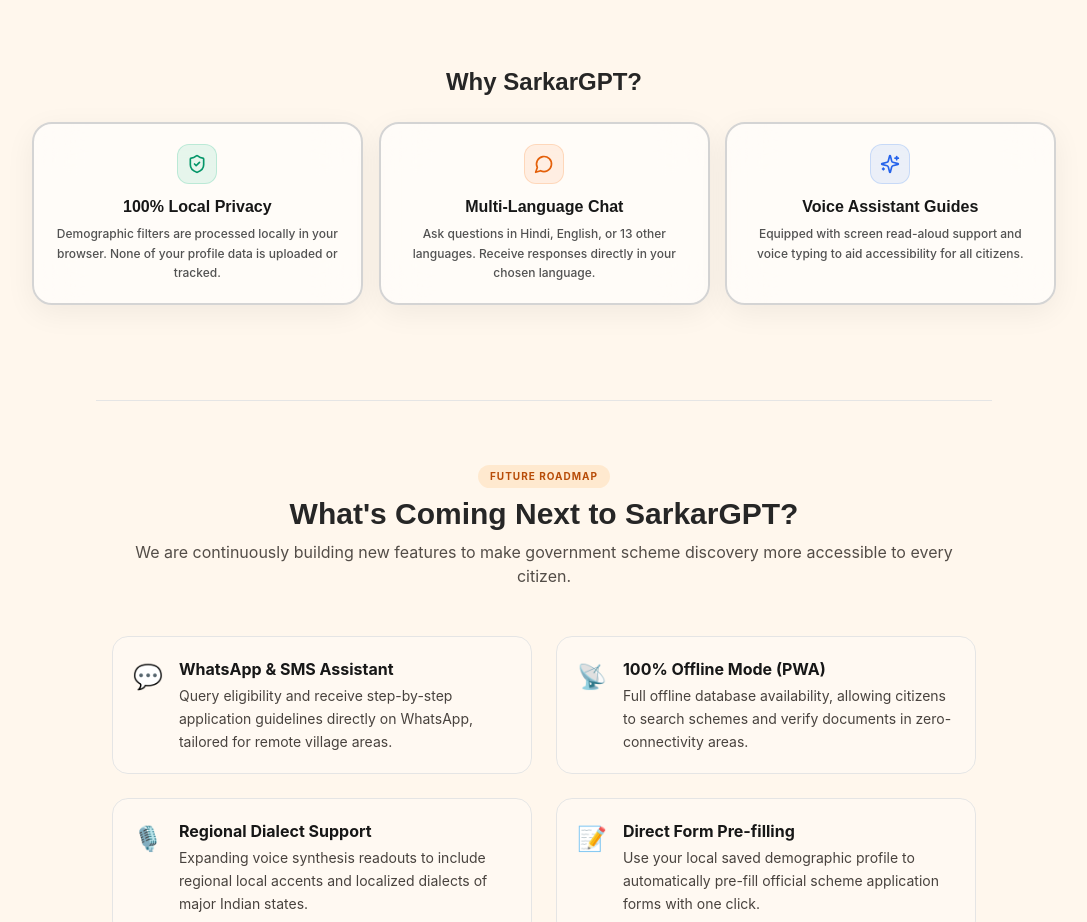
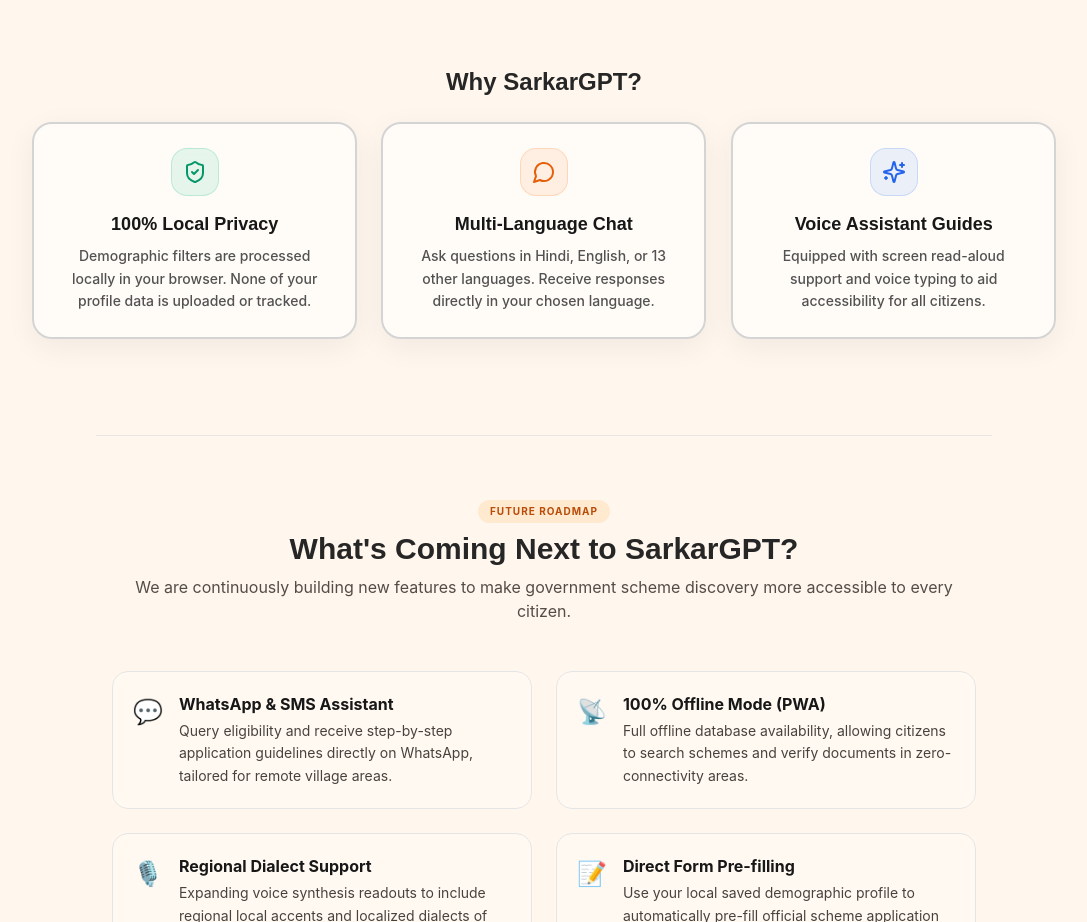
Before and after one commit to Aman-2518/Sarkar-GPT, a Next.js app: page / in a window 1280 px wide. Shown: the part 1740-2662 px from the top of the page, without its empty margins (96-1183 px from the left). Built offline with nearby package versions, Linux system fonts and the light colour scheme.

Commit message:
design: align benefits section horizontally side-by-side using grid columns

```diff
--- a/app/page.tsx
+++ b/app/page.tsx
@@ -720,20 +720,20 @@
           Why SarkarGPT?
         </h2>
 
-        <div className="grid gap-4 md:grid-cols-3">
+        <div className="grid gap-6 grid-cols-1 md:grid-cols-3">
           {/* Card 1 */}
           <motion.div
-            whileHover={{ scale: 1.02, y: -2 }}
-            className="card !p-5 flex flex-col items-center text-center gap-3 border-2 border-neutral-300 dark:border-zinc-700 bg-white/60 dark:bg-zinc-900/40 hover:border-emerald-500/40 dark:hover:border-emerald-500/30 transition-all duration-300"
+            whileHover={{ scale: 1.025, y: -4 }}
+            className="card !p-6 flex flex-col items-center text-center gap-4 border-2 border-neutral-300 dark:border-zinc-700 bg-white/60 dark:bg-zinc-900/40 hover:border-emerald-500/40 dark:hover:border-emerald-500/30 transition-all duration-300"
           >
-            <span className="grid h-10 w-10 place-items-center rounded-xl bg-emerald-500/10 text-emerald-600 dark:text-emerald-400 border border-emerald-500/20">
-              <ShieldCheck size={20} />
+            <span className="grid h-12 w-12 place-items-center rounded-2xl bg-emerald-500/10 text-emerald-600 dark:text-emerald-400 border border-emerald-500/20">
+              <ShieldCheck size={24} />
             </span>
-            <div className="flex flex-col gap-1.5">
-              <h3 className="font-display font-extrabold text-base text-neutral-900 dark:text-white leading-snug">
+            <div className="flex flex-col gap-2">
+              <h3 className="font-display font-extrabold text-lg text-neutral-900 dark:text-white leading-snug">
                 100% Local Privacy
               </h3>
-              <p className="text-xs text-neutral-600 dark:text-neutral-350 leading-relaxed font-medium">
+              <p className="text-sm text-neutral-600 dark:text-neutral-350 leading-relaxed font-medium">
                 Demographic filters are processed locally in your browser. None of your profile data is uploaded or tracked.
               </p>
             </div>
@@ -741,17 +741,17 @@
 
           {/* Card 2 */}
           <motion.div
-            whileHover={{ scale: 1.02, y: -2 }}
-            className="card !p-5 flex flex-col items-center text-center gap-3 border-2 border-neutral-300 dark:border-zinc-700 bg-white/60 dark:bg-zinc-900/40 hover:border-saffron-500/40 dark:hover:border-saffron-500/30 transition-all duration-300"
+            whileHover={{ scale: 1.025, y: -4 }}
+            className="card !p-6 flex flex-col items-center text-center gap-4 border-2 border-neutral-300 dark:border-zinc-700 bg-white/60 dark:bg-zinc-900/40 hover:border-saffron-500/40 dark:hover:border-saffron-500/30 transition-all duration-300"
           >
-            <span className="grid h-10 w-10 place-items-center rounded-xl bg-saffron-500/10 text-saffron-600 dark:text-saffron-400 border border-saffron-500/20">
-              <MessageCircle size={20} />
+            <span className="grid h-12 w-12 place-items-center rounded-2xl bg-saffron-500/10 text-saffron-600 dark:text-saffron-400 border border-saffron-500/20">
+              <MessageCircle size={24} />
             </span>
-            <div className="flex flex-col gap-1.5">
-              <h3 className="font-display font-extrabold text-base text-neutral-900 dark:text-white leading-snug">
+            <div className="flex flex-col gap-2">
+              <h3 className="font-display font-extrabold text-lg text-neutral-900 dark:text-white leading-snug">
                 Multi-Language Chat
               </h3>
-              <p className="text-xs text-neutral-600 dark:text-neutral-350 leading-relaxed font-medium">
+              <p className="text-sm text-neutral-600 dark:text-neutral-350 leading-relaxed font-medium">
                 Ask questions in Hindi, English, or 13 other languages. Receive responses directly in your chosen language.
               </p>
             </div>
@@ -759,17 +759,17 @@
 
           {/* Card 3 */}
           <motion.div
-            whileHover={{ scale: 1.02, y: -2 }}
-            className="card !p-5 flex flex-col items-center text-center gap-3 border-2 border-neutral-300 dark:border-zinc-700 bg-white/60 dark:bg-zinc-900/40 hover:border-blue-500/40 dark:hover:border-blue-500/30 transition-all duration-300"
+            whileHover={{ scale: 1.025, y: -4 }}
+            className="card !p-6 flex flex-col items-center text-center gap-4 border-2 border-neutral-300 dark:border-zinc-700 bg-white/60 dark:bg-zinc-900/40 hover:border-blue-500/40 dark:hover:border-blue-500/30 transition-all duration-300"
           >
-            <span className="grid h-10 w-10 place-items-center rounded-xl bg-blue-500/10 text-blue-600 dark:text-blue-400 border border-blue-500/20">
-              <Sparkles size={20} />
+            <span className="grid h-12 w-12 place-items-center rounded-2xl bg-blue-500/10 text-blue-600 dark:text-blue-400 border border-blue-500/20">
+              <Sparkles size={24} />
             </span>
-            <div className="flex flex-col gap-1.5">
-              <h3 className="font-display font-extrabold text-base text-neutral-900 dark:text-white leading-snug">
+            <div className="flex flex-col gap-2">
+              <h3 className="font-display font-extrabold text-lg text-neutral-900 dark:text-white leading-snug">
                 Voice Assistant Guides
               </h3>
-              <p className="text-xs text-neutral-600 dark:text-neutral-350 leading-relaxed font-medium">
+              <p className="text-sm text-neutral-600 dark:text-neutral-350 leading-relaxed font-medium">
                 Equipped with screen read-aloud support and voice typing to aid accessibility for all citizens.
               </p>
             </div>
```
